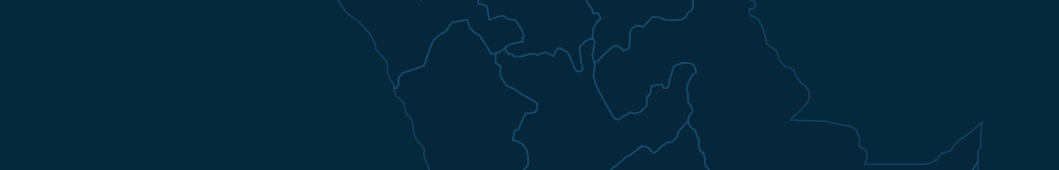
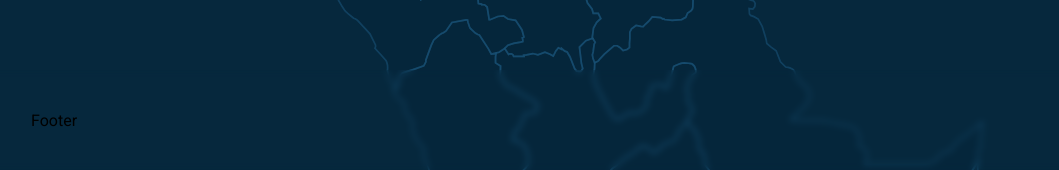
Before and after one commit to jhn-cde/portfolio, a Next.js app: page / in a window 1280 px wide. Shown: the part 694-864 px from the top of the page, without its empty margins (19-1078 px from the left). Before the commit the page ends 800 px from the top, so only its background shows below. Built offline with nearby package versions, Linux system fonts and the light colour scheme.

Commit message:
footer component

```diff
--- /dev/null
+++ b/components/footer/Footer.tsx
@@ -0,0 +1,12 @@
+import React from 'react'
+import styles from './footer.module.css';
+
+const Footer = () => {
+  return (
+    <footer className={styles.footer} title='footer'>
+      Footer
+    </footer>
+  )
+}
+
+export default Footer
--- /dev/null
+++ b/components/footer/footer.module.css
@@ -0,0 +1,12 @@
+.footer{
+  display: flex;
+  padding: 50px;
+  align-items: center;
+  width: 100%;
+  position: relative;
+  top: 0px;
+  z-index: 1;
+  background-color: var(--global-background-transparent-color);
+  height: var(--nav-scroll-height);
+  backdrop-filter: blur(3px);
+}
--- a/components/layout/Layout.tsx
+++ b/components/layout/Layout.tsx
@@ -1,6 +1,7 @@
 import Head from 'next/head'
 import React, { useEffect, useState } from 'react'
 import Background from '../background/Background';
+import Footer from '../footer/Footer';
 import Header from '../header/Header';
 import styles from './layout.module.css';
 
@@ -30,10 +31,10 @@ const Layout = ({ children }: Props) => {
       </Head>
 
       <Header />
+
       <div title='content' className={styles.content}>{children}</div>
 
-      <footer className={styles.footer} title='footer'></footer>
-
+      <Footer />
       <Background />
     </div>
   )
```
